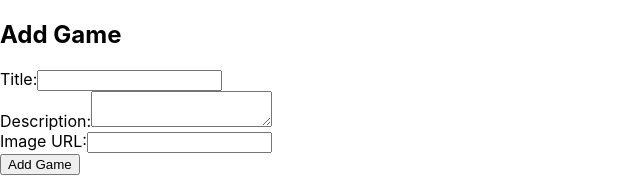
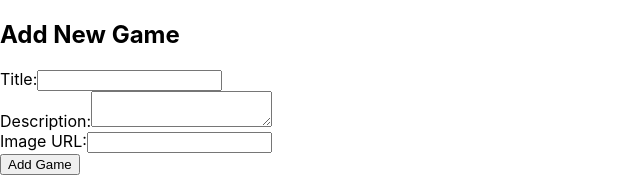
Before and after one commit to cancelei/EsportGamingCenter_frontend, a React (Create React App) app: page /addGame in a window 1280 px wide. Shown: the top 177 px of the page, without its empty margins (0-640 px from the left). Built offline with nearby package versions, Linux system fonts and the light colour scheme.

Commit message:
Update app.js file

```diff
--- a/src/Components/games/AddGamesForm.js
+++ b/src/Components/games/AddGamesForm.js
@@ -36,12 +36,13 @@ function AddGameForm() {
 
   return (
     <div>
-      <h2>Add Game</h2>
+      <h2>Add New Game</h2>
       <form onSubmit={handleSubmit}>
         <div>
           <label htmlFor="title">Title:</label>
           <input
             type="text"
+            id="title"
             value={title}
             onChange={(e) => setTitle(e.target.value)}
           />
@@ -49,6 +50,7 @@ function AddGameForm() {
         <div>
           <label htmlFor="description">Description:</label>
           <textarea
+            id="description"
             value={description}
             onChange={(e) => setDescription(e.target.value)}
           />
@@ -57,6 +59,7 @@ function AddGameForm() {
           <label htmlFor="imageUrl">Image URL:</label>
           <input
             type="text"
+            id="imageUrl"
             value={imageUrl}
             onChange={(e) => setImageUrl(e.target.value)}
           />
```
